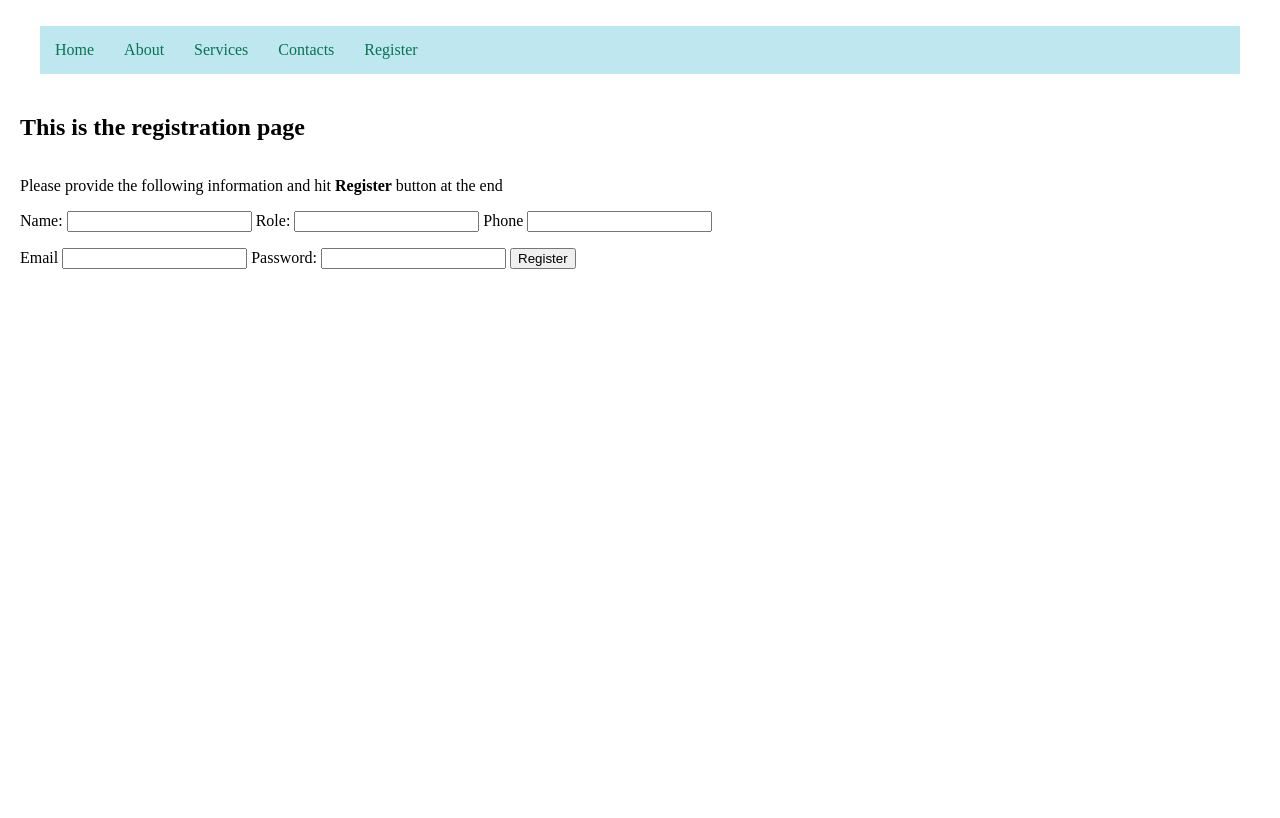
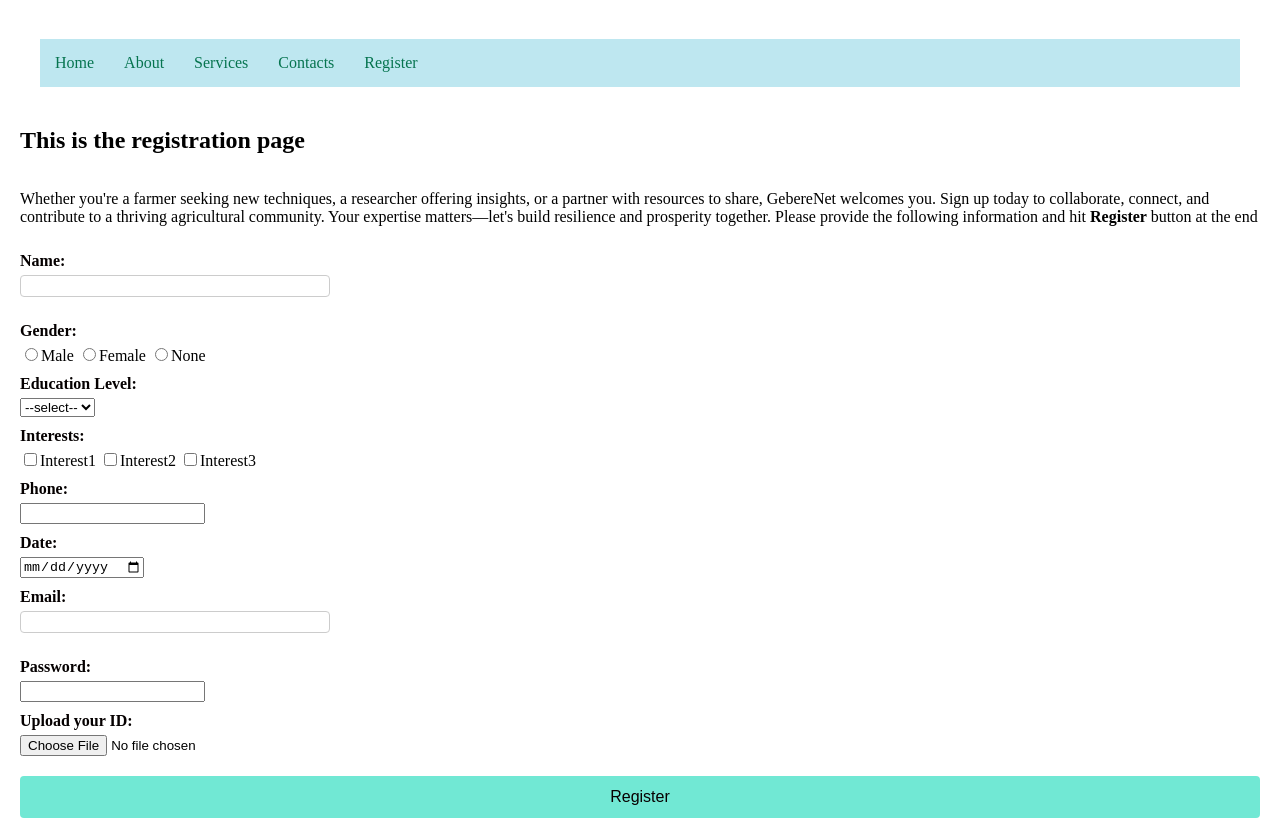
Before and after one commit to teshomebtadesse/Hackathon1, a plain HTML site: page register.html in a window 1280 px wide. Shown: the part 94-912 px from the top of the page. Before the commit the page ends 820 px from the top, so only its background shows below. Drawn offline with Linux system fonts and the light colour scheme.

Commit message:
index.html

```diff
--- a/register.html
+++ b/register.html
@@ -11,7 +11,7 @@
         <body>
             <h1>Wellcome to GebereNet</h1>
 
-            <nav class="navbar">
+            <nav class="navbar"> <!--the menu bar remains common for all pages-->
                 <ul>
                     <li><a href="index.html">Home</a></li>
                     <li><a href="about.html">About</a></li>
@@ -25,6 +25,7 @@
 
             <h2> This is the registration page</h2>
             <p>
+                Whether you're a farmer seeking new techniques, a researcher offering insights, or a partner with resources to share, GebereNet welcomes you. Sign up today to collaborate, connect, and contribute to a thriving agricultural community. Your expertise matters—let's build resilience and prosperity together.
                 Please provide the following information and hit <b>Register </b> button at the end
 
             </p>
@@ -33,19 +34,40 @@
                 <label for="name">Name:</label>
                 <input type="text" id="name" name="name" required>
 
-                <label for="name">Role:</label>
-                <input type="text" id="Role" name="Role">
 
-                <label for="phone">Phone</label>
-                <input type="number" id="phone" name="phone"><br>
+                <label for="name">Gender:</label>
+                <input type="radio" id="name" name="Gender">Male
+                <input type="radio" id="name" name="Gender">Female
+                <input type="radio" id="name" name="Gender">None
 
-                <p></p>
+                <label for="name">Education Level:</label>
+                <select name="Education Level" id="name">
+                    <option>--select--</option>
+                    <option>ED1</option>
+                    <option>ED2</option>
+                    <option>ED3</option>
+                    <option>ED4</option>
+                </select>
 
-                <label for="email"> Email</label>
+                <label for="name">Interests:</label>
+                <input type="checkbox" id="Interest1" name="Interest1">Interest1
+                <input type="checkbox" id="Interest2" name="Interest2">Interest2
+                <input type="checkbox" id="Interest3" name="Interest3">Interest3
+
+                <label for="phone">Phone:</label>
+                <input type="number" id="phone" name="phone">
+
+                <label for="Date">Date:</label>
+                <input type="date" id="date" name="date">
+
+                <label for="email"> Email:</label>
                 <input type="email" id="email" name="email">
 
                 <label for="password">Password:</label>
                 <input type="password" id="password" name="password">
+
+                <label for="Photo">Upload your ID:</label>
+                <input type="file" id="photo" name="Photo">
 
                 <button type="submit"> Register</button>
 
--- a/style.css
+++ b/style.css
@@ -18,6 +18,7 @@ h1{
     text-align: center;
     color: green;
     background-size: contain;
+    height: 50px;
 }
 .navbar ul{
     list-style-type: none;
@@ -41,6 +42,7 @@ h1{
 .navbar li{
     float: left;
 }
+
 .navbar a:hover{
     background-color: rgb(255, 255, 255);
 }
@@ -48,10 +50,69 @@ h1{
 body{
     margin: 20px;
 }
+#farmer1 {
+    float: right;
+}
+
+/*lets style the registration form*/
+
+.form {
+    max-width: 500px;
+    margin: 20px auto;
+    padding: 0px;
+    background: #f9f9f9;
+    border-radius: 8px;
+    box-shadow: 0 2px 5px rgba(59, 58, 58, 0.1);
+    font-family: Arial, sans-serif;
+}
+label {
+    display: block;
+    margin-bottom: 5px;
+    margin-right: 10px;
+    margin-top: 10px;
+    font-weight: bold;
+    color: #050000;
+}
+input[type="text"],
+input[type="email"],
+textarea {
+    width: 25%;
+    padding: 1px;
+    margin-bottom: 15px;
+    border: 1px solid #ccc;
+    border-radius: 4px;
+    font-size: 16px;
+    box-sizing: border-box;
+}
+input:focus,
+textarea:focus {
+    border-color: #007BFF;
+    outline: none;
+}
+textarea {
+    height: 100px;
+
+}
+button {
+    width: 100%;
+    margin-top: 20px;
+    padding: 12px;
+    background: #71e8d4;
+    color: rgb(8, 0, 0);
+    border: none;
+    border-radius: 4px;
+    font-size: 16px;
+    cursor: pointer;
+}
+button:hover {
+    background: #09ea01;
+}
+
+/*FORM styling ended here*/
 
 footer{
     background-color: rgb(223, 190, 149);
-
-    font-size: 10;
-
+    border-style: inset;
+    font-family: monospace;
+    white-space: normal;
 }
```
Also changed, not shown: index.html (+9 -8 lines), services.html (+37 -1 lines).
